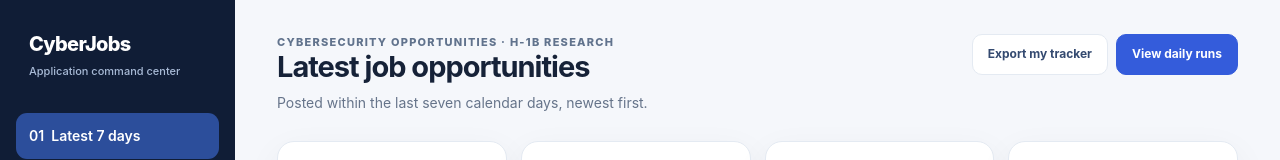
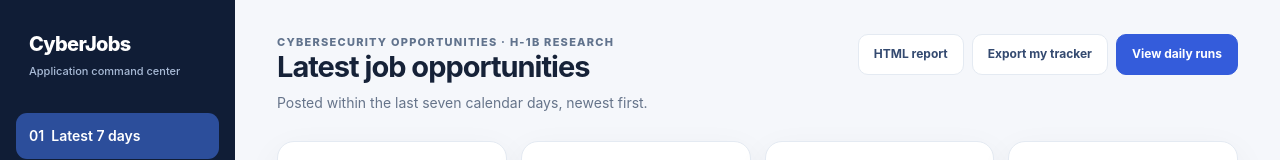
Before and after one commit to karandarjishack/h1b-cyber-jobs, a plain HTML site: page docs/index.html in a window 1280 px wide. Shown: the top 160 px of the page. Drawn offline with Linux system fonts and the light colour scheme.

Commit message:
Add direct HTML snapshot link to application command center

```diff
--- a/docs/index.html
+++ b/docs/index.html
@@ -50,7 +50,7 @@ h1{font-size:29px;line-height:1.1;letter-spacing:-1px;margin:0 0 9px}h2{font-siz
 </nav>
 <main>
 <div class="top"><div><div class="kicker">Cybersecurity opportunities · H-1B research</div><h1 id="heading">Latest job opportunities</h1><p class="muted" id="subheading">Posted within the last seven calendar days, newest first.</p></div>
-<div class="toolbox"><button class="ghost" id="export">Export my tracker</button><a class="button" href="https://github.com/karandarjishack/h1b-cyber-jobs/actions/workflows/daily.yml">View daily runs</a></div></div>
+<div class="toolbox"><a class="ghost" href="reports/latest.html">HTML report</a><button class="ghost" id="export">Export my tracker</button><a class="button" href="https://github.com/karandarjishack/h1b-cyber-jobs/actions/workflows/daily.yml">View daily runs</a></div></div>
 <section class="stats" aria-label="Summary"><div class="stat"><b id="n-latest">—</b><span>7-day candidates</span></div><div class="stat"><b id="n-strong">—</b><span>H-1B evidence A/B</span></div><div class="stat"><b id="n-pending">—</b><span>Needs verification</span></div><div class="stat"><b id="n-applied">—</b><span>Saved or applied</span></div></section>
 <div class="notice" id="notice"><strong>Evidence matters.</strong> An employer’s H-1B history is not confirmation that this vacancy will sponsor a transfer or future PERM. Jobs without cyber-title sponsorship evidence stay in Research Needed. Manager names and professional emails appear only when independently verified.</div>
 <div class="toolbar" id="toolbar"><input id="search" type="search" placeholder="Search jobs, employers or skills" aria-label="Search jobs"><select id="sponsor" aria-label="Sponsorship filter"><option value="all">All sponsorship evidence</option><option value="A">A · Posting explicitly allows</option><option value="B">B · Historical cybersecurity LCAs</option><option value="C">C · Not confirmed</option></select><select id="location" aria-label="Location filter"><option value="all">Any location</option><option value="remote">Remote</option><option value="michigan">Michigan</option><option value="chicago">Chicago</option><option value="hybrid">Hybrid</option></select><select id="sort" aria-label="Sort order"><option value="newest">Newest first</option><option value="fit">Highest match</option></select></div>
```
